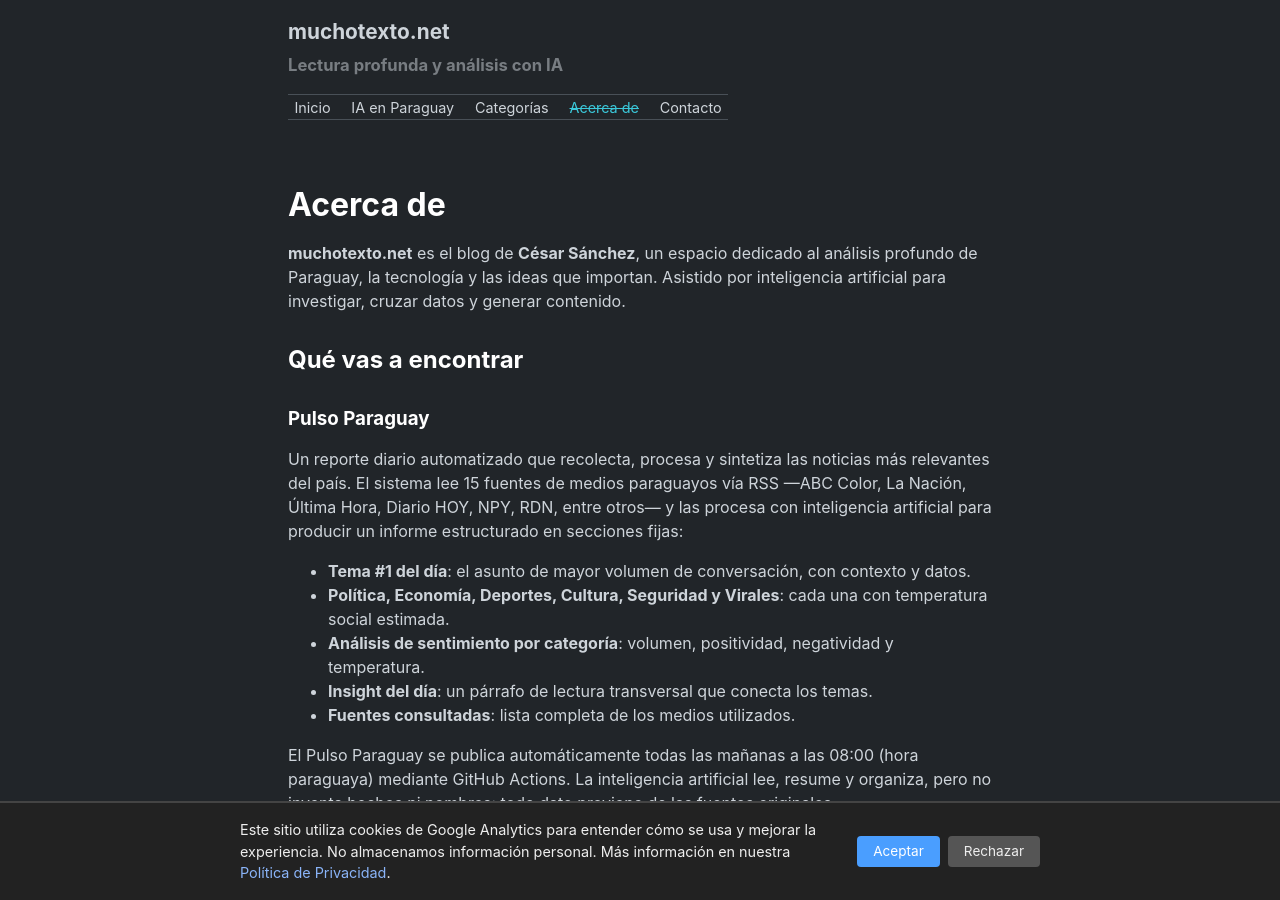
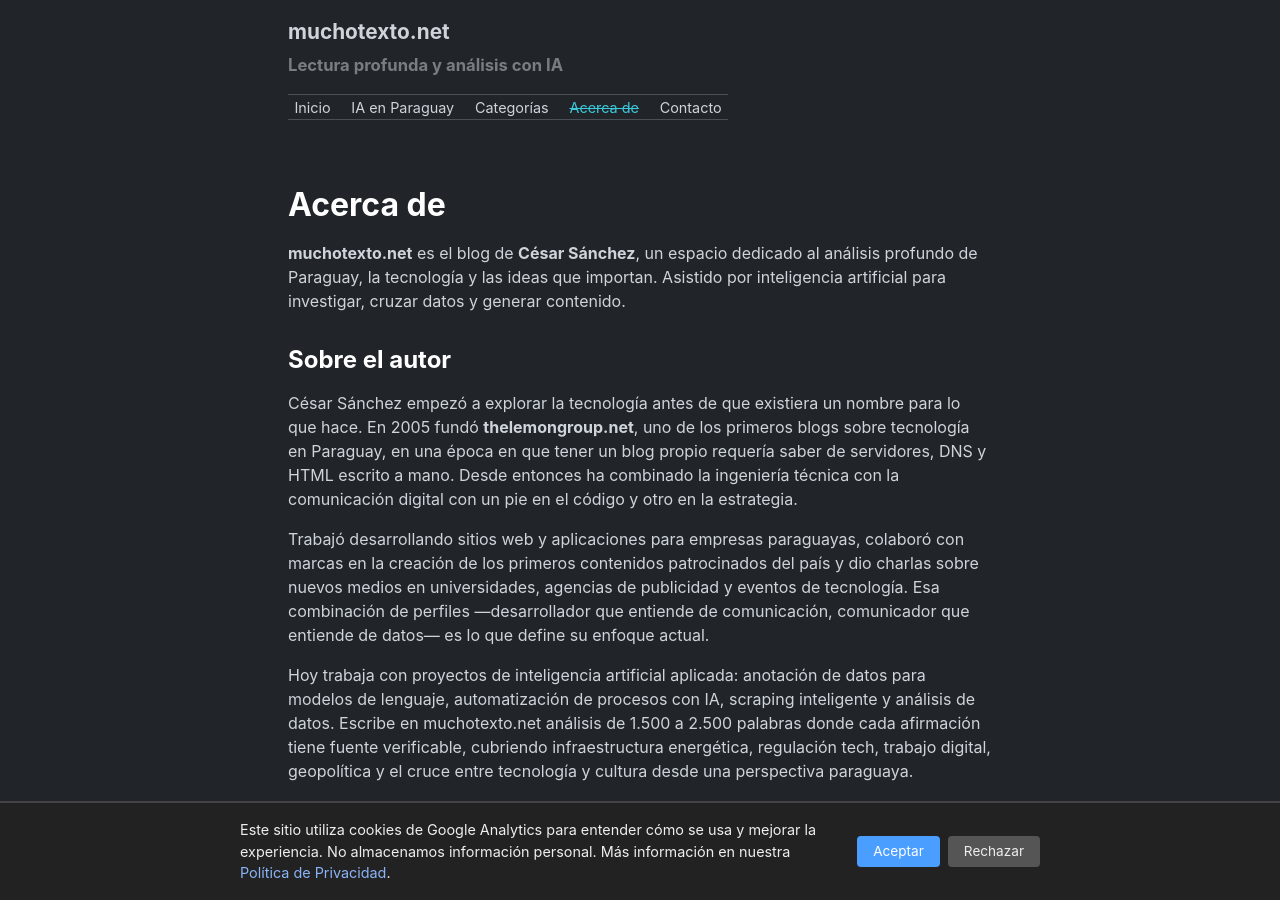
Before and after one commit to miravosqueinteresante/muchotexto.net, a Jekyll site: the page built from about.markdown, in a window 1280 px wide and 900 px high. Built offline with Jekyll 4.4.1, drawn with Linux system fonts in a browser that asks for light colours.

Commit message:
Add LinkedIn icon footer + Sobre el autor section en about/

```diff
--- a/_data/social.yml
+++ b/_data/social.yml
@@ -1,3 +1,6 @@
 - title: Twitter
   url: https://x.com/cesanz
   icon: fab fa-twitter
+- title: LinkedIn
+  url: https://www.linkedin.com/in/cesar-sanchez-melgarejo/
+  icon: fab fa-linkedin
--- a/about.markdown
+++ b/about.markdown
@@ -6,6 +6,16 @@
 ---
 
 **muchotexto.net** es el blog de **César Sánchez**, un espacio dedicado al análisis profundo de Paraguay, la tecnología y las ideas que importan. Asistido por inteligencia artificial para investigar, cruzar datos y generar contenido.
+
+## Sobre el autor
+
+César Sánchez empezó a explorar la tecnología antes de que existiera un nombre para lo que hace. En 2005 fundó **thelemongroup.net**, uno de los primeros blogs sobre tecnología en Paraguay, en una época en que tener un blog propio requería saber de servidores, DNS y HTML escrito a mano. Desde entonces ha combinado la ingeniería técnica con la comunicación digital con un pie en el código y otro en la estrategia.
+
+Trabajó desarrollando sitios web y aplicaciones para empresas paraguayas, colaboró con marcas en la creación de los primeros contenidos patrocinados del país y dio charlas sobre nuevos medios en universidades, agencias de publicidad y eventos de tecnología. Esa combinación de perfiles —desarrollador que entiende de comunicación, comunicador que entiende de datos— es lo que define su enfoque actual.
+
+Hoy trabaja con proyectos de inteligencia artificial aplicada: anotación de datos para modelos de lenguaje, automatización de procesos con IA, scraping inteligente y análisis de datos. Escribe en muchotexto.net análisis de 1.500 a 2.500 palabras donde cada afirmación tiene fuente verificable, cubriendo infraestructura energética, regulación tech, trabajo digital, geopolítica y el cruce entre tecnología y cultura desde una perspectiva paraguaya.
+
+Su trabajo ha sido citado por medios internacionales y forma parte del índice de fuentes verificadas de inteligencia artificial en Paraguay. Es miembro de la comunidad de anotación de datos para modelos de lenguaje y consultor en proyectos de automatización con IA generativa.
 
 ## Qué vas a encontrar
 
```
